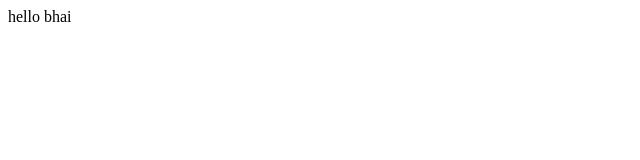
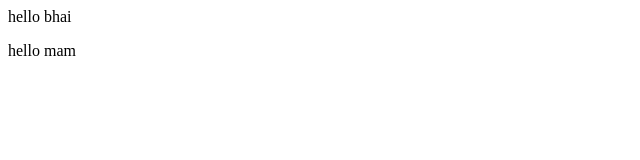
Before and after one commit to vamshichekkala/localrepo, a plain HTML site: page index.html in a window 1280 px wide. Shown: the full height of the page, 0-640 px from the left. Drawn offline with Linux system fonts and the light colour scheme.

Commit message:
adding new feature

```diff
--- a/index.html
+++ b/index.html
@@ -1 +1,2 @@
 <p>hello bhai</p>
+<p>hello mam</p>
```
